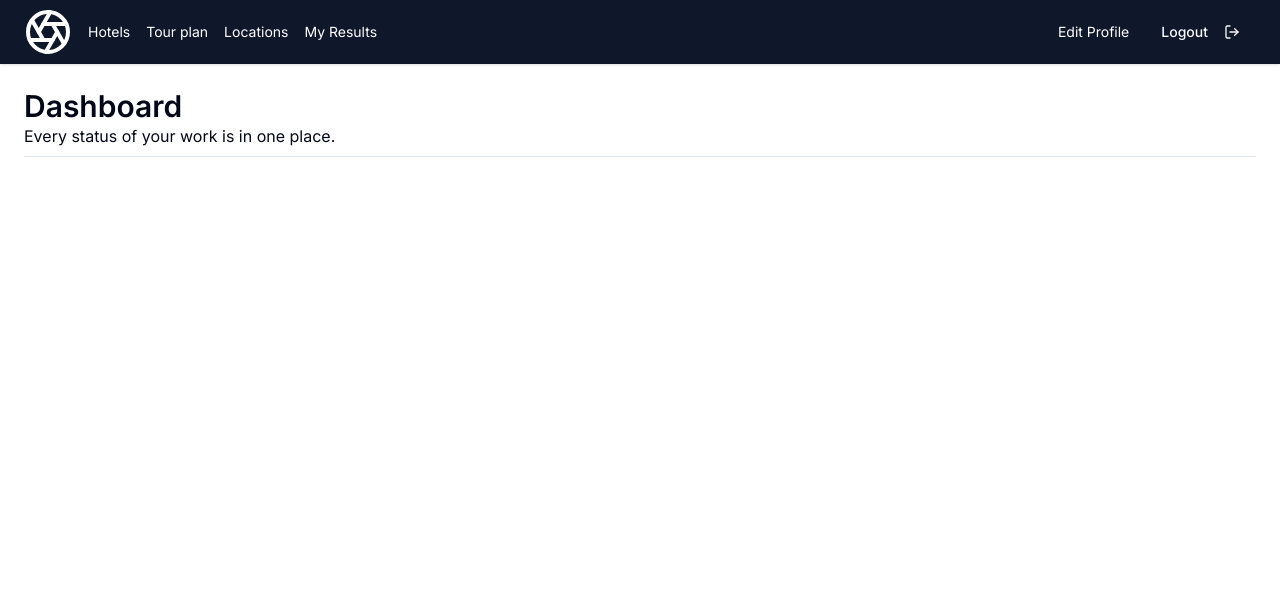
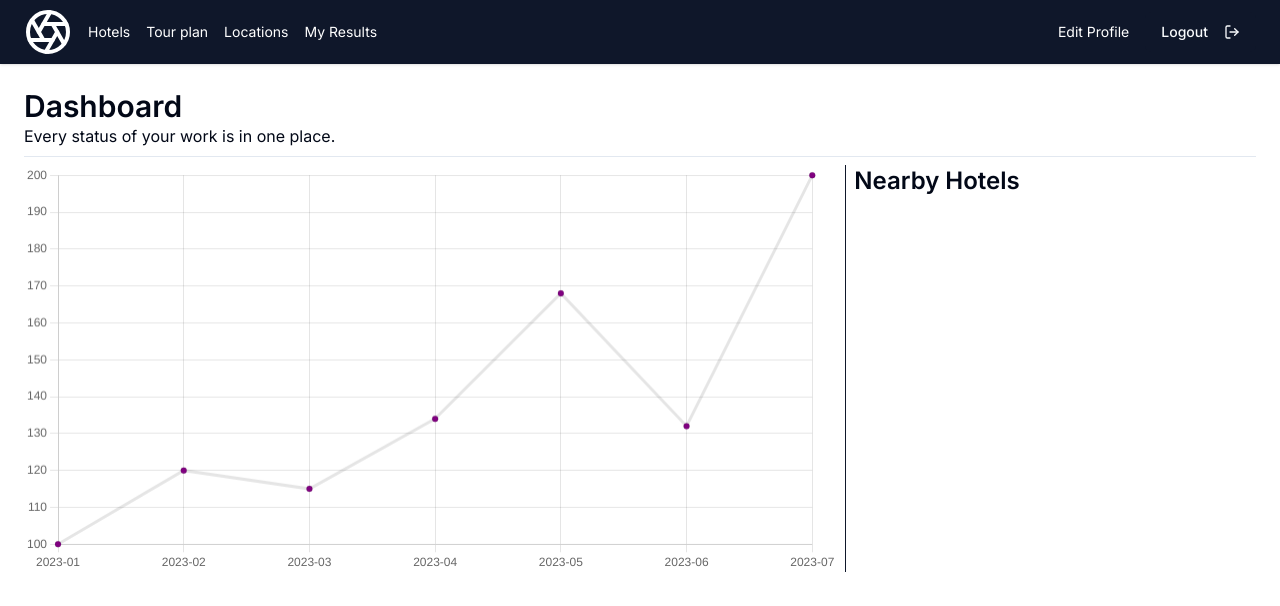
Before and after one commit to Chandima-R/iplpc, a Next.js app: page / in a window 1280 px wide. Shown: the top 606 px of the page. Built offline with nearby package versions, Linux system fonts and the light colour scheme.

Commit message:
feat: add dashboard updates 🦃

```diff
--- a/package.json
+++ b/package.json
@@ -15,6 +15,7 @@
     "@radix-ui/react-label": "^2.0.2",
     "@radix-ui/react-popover": "^1.0.7",
     "@radix-ui/react-slot": "^1.0.2",
+    "chartjs": "^0.3.24",
     "class-variance-authority": "^0.7.0",
     "clsx": "^2.0.0",
     "cmdk": "^0.2.0",
@@ -23,6 +24,7 @@
     "lucide-react": "^0.292.0",
     "next": "14.0.2",
     "react": "^18",
+    "react-chartjs-2": "^5.2.0",
     "react-day-picker": "^8.9.1",
     "react-dom": "^18",
     "tailwind-merge": "^2.0.0",
--- a/src/app/(app)/locations/[locationId]/hotel/[hotelId]/page.tsx
+++ b/src/app/(app)/locations/[locationId]/hotel/[hotelId]/page.tsx
@@ -5,7 +5,6 @@ import {usePathname} from "next/navigation";
 export default function ViewHotel(){
     const pathname = usePathname();
 
-    console.log(pathname);
     return(
         <div>
             <h1>View Hotel</h1>
--- a/src/app/(app)/page.tsx
+++ b/src/app/(app)/page.tsx
@@ -1,10 +1,72 @@
+// components/MyLineChart.tsx
+"use client";
+import {
+    Chart as ChartJS,
+    CategoryScale,
+    LinearScale,
+    Tooltip,
+    PointElement,
+    LineElement,
+} from "chart.js";
+import { Line } from "react-chartjs-2";
+
+// Register ChartJS components using ChartJS.register
+ChartJS.register(
+    CategoryScale,
+    LinearScale,
+    PointElement,
+    LineElement,
+    Tooltip
+);
+
 import { PageHeader } from '@/components/shared/PageHeade'
 import Image from 'next/image'
+import {TruncateString} from "@/lib/truncateString";
+import {HotelSelectComboBox} from "@/components/locations/SelectHotelComboBox";
+import {Popover, PopoverContent, PopoverTrigger} from "@/components/ui/popover";
+import {Button} from "@/components/ui/button";
+import {cn} from "@/lib/utils";
+import {CalendarIcon} from "lucide-react";
+import {format} from "date-fns";
+import {Calendar} from "@/components/ui/calendar";
+import Link from "next/link";
+import {NearbyHotelCard} from "@/components/locations/NearbyHotelCard";
+
 
 export default function Home() {
   return (
    <div>
       <PageHeader title="dashboard" subtitle="Every status of your work is in one place." />
+
+       <div className={'flex'}>
+           <div className={'w-2/3 pr-2'}>
+               <div>
+                   <Line
+                       data={{
+                           labels: [
+                               "2023-01",
+                               "2023-02",
+                               "2023-03",
+                               "2023-04",
+                               "2023-05",
+                               "2023-06",
+                               "2023-07",
+                           ],
+                           datasets: [
+                               {
+                                   data: [100, 120, 115, 134, 168, 132, 200,],
+                                   backgroundColor: "purple",
+                               },
+                           ],
+                       }}
+                   />
+               </div>
+           </div>
+           <div className={'w-1/3 pl-2 border-l border-slate-900'}>
+               <h2 className={'text-2xl font-semibold capitalize mb-3'}>nearby hotels</h2>
+
+           </div>
+       </div>
    </div>
   )
 }
--- a/src/components/dashboard/LocationSelectComboBox.tsx
+++ b/src/components/dashboard/LocationSelectComboBox.tsx
@@ -0,0 +1,78 @@
+"use client"
+
+import * as React from "react"
+
+import { cn } from "@/lib/utils"
+import { Button } from "@/components/ui/button"
+import {
+    Command,
+    CommandEmpty,
+    CommandGroup,
+    CommandInput,
+    CommandItem,
+} from "@/components/ui/command"
+import {
+    Popover,
+    PopoverContent,
+    PopoverTrigger,
+} from "@/components/ui/popover"
+import { CheckIcon, ChevronDown } from "lucide-react"
+import {useState} from "react";
+
+interface LocationSelectComboBoxProps{
+    hotels: Hotel[];
+}
+
+type Hotel = {
+    id: number
+    name: string
+}
+
+export function LocationSelectComboBox({hotels}: LocationSelectComboBoxProps) {
+    const [open, setOpen] = useState(false)
+    const [value, setValue] = useState("")
+
+    return (
+        <Popover open={open} onOpenChange={setOpen}>
+            <PopoverTrigger asChild>
+                <Button
+                    variant="outline"
+                    role="combobox"
+                    aria-expanded={open}
+                    className="w-full max-w-[400px] justify-between font-normal text-slate-700"
+                >
+                    {value
+                        ? hotels?.find((hotel) => hotel?.name?.toLowerCase() === value)?.name
+                        : "Select hotel..."}
+                    <ChevronDown className="ml-2 h-4 w-4 shrink-0 opacity-50" />
+                </Button>
+            </PopoverTrigger>
+            <PopoverContent className="w-[400px] p-0 h-full max-h-[340px] overflow-y-auto scroll-smooth">
+                <Command>
+                    <CommandInput placeholder="Search hotel..." className="h-9" />
+                    <CommandEmpty>No hotel found.</CommandEmpty>
+                    <CommandGroup>
+                        {hotels?.map((hotel) => (
+                            <CommandItem
+                                key={hotel.name}
+                                value={hotel.name}
+                                onSelect={(currentValue) => {
+                                    setValue(currentValue === value ? "" : currentValue)
+                                    setOpen(false)
+                                }}
+                            >
+                                {hotel.name}
+                                <CheckIcon
+                                    className={cn(
+                                        "ml-auto h-4 w-4",
+                                        value === hotel.name?.toLowerCase() ? "opacity-100" : "opacity-0"
+                                    )}
+                                />
+                            </CommandItem>
+                        ))}
+                    </CommandGroup>
+                </Command>
+            </PopoverContent>
+        </Popover>
+    )
+}
--- a/src/components/locations/SelectHotelComboBox.tsx
+++ b/src/components/locations/SelectHotelComboBox.tsx
@@ -31,8 +31,6 @@ type Hotel = {
 export function HotelSelectComboBox({hotels}: HotelSelectComboBoxProps) {
     const [open, setOpen] = useState(false)
     const [value, setValue] = useState("")
-
-    console.log(value)
 
     return (
         <Popover open={open} onOpenChange={setOpen}>
--- a/src/components/tasks/add/SelectCategory.tsx
+++ b/src/components/tasks/add/SelectCategory.tsx
@@ -12,8 +12,6 @@ export const SelectCategory = () => {
       };
 
       const singleCategory = photographyCategories.filter((category) => category.id === selectedCategoryId);
-
-      console.log(45, singleCategory)
 
     return(
         <div className="w-full h-full text-center p-4">
```
Also changed, not shown: 1 other file (tests, documents, lock files or other folders).
